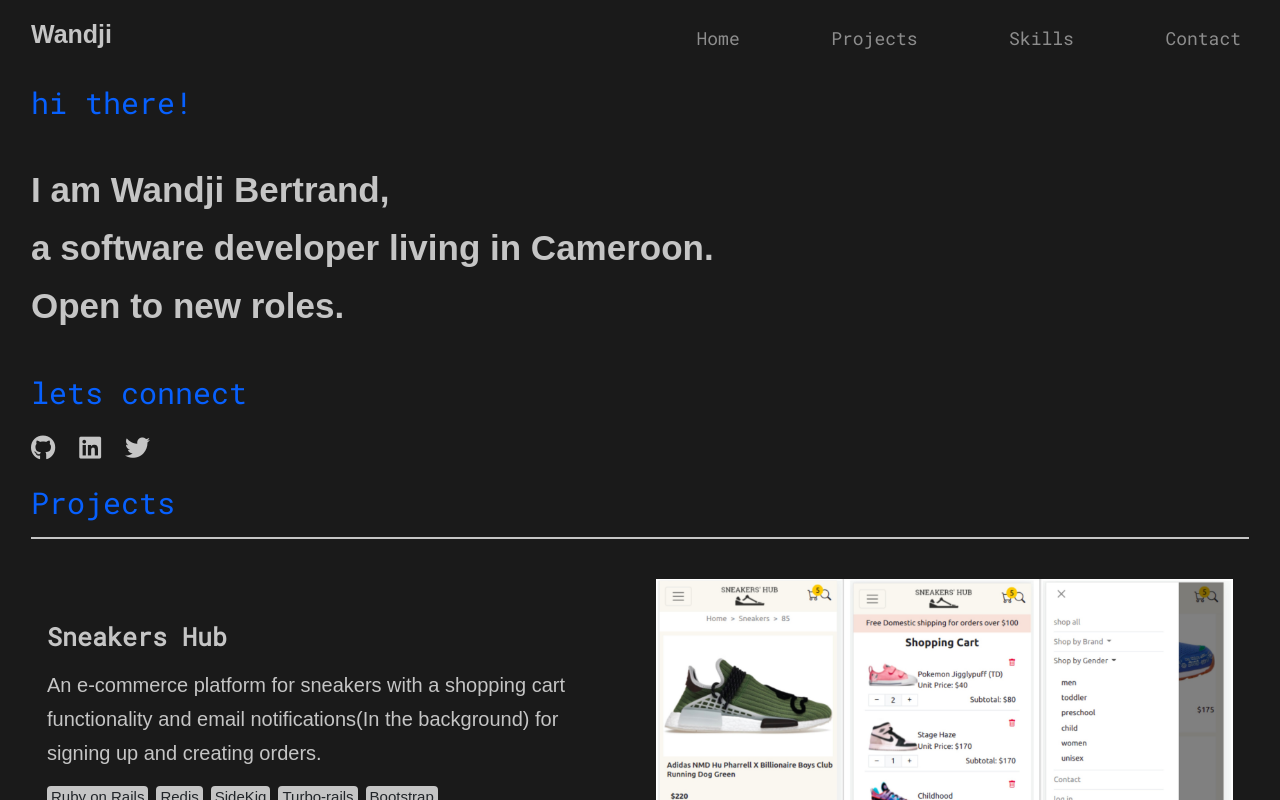
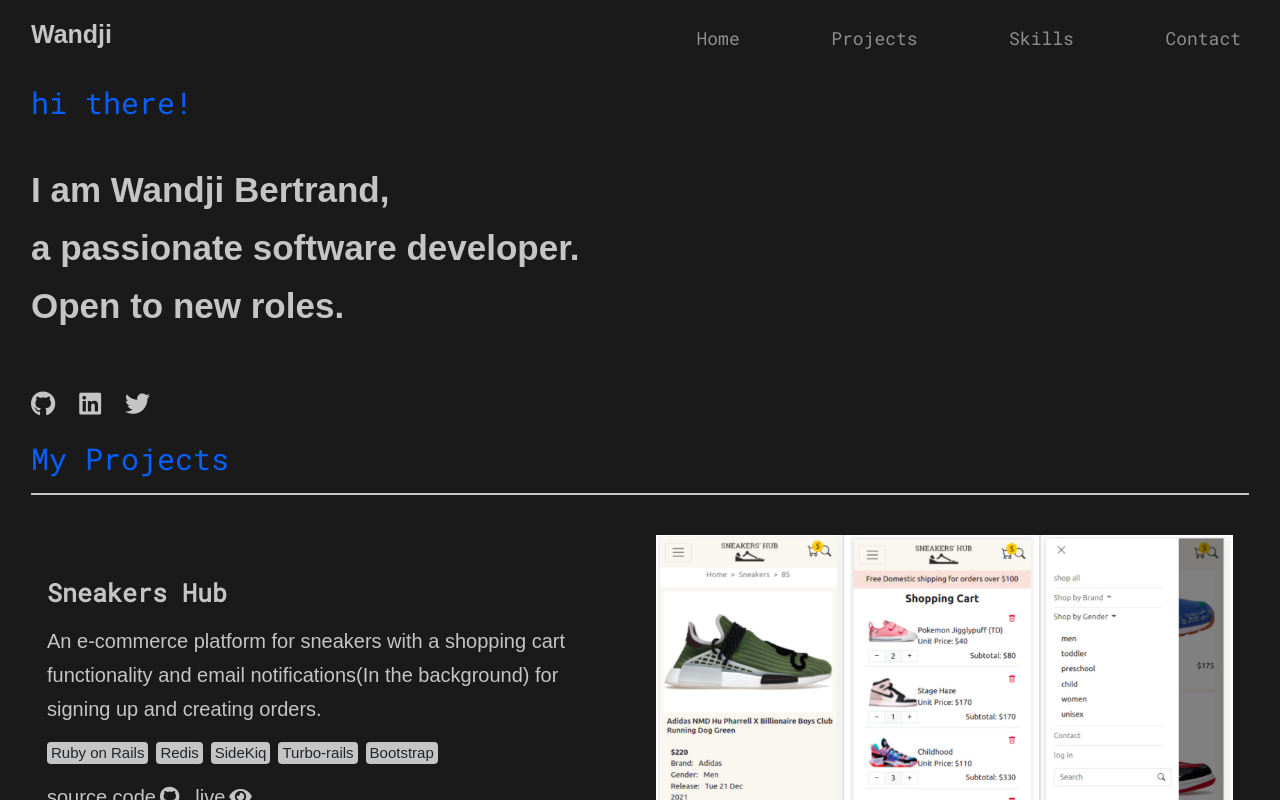
Before and after one commit to wandji20/React-Portfolio, a React (Create React App) app: page / in a window 1280 px wide. Shown: the top 800 px of the page. Built offline with nearby package versions, Linux system fonts and the light colour scheme.

Commit message:
Update project content

```diff
--- a/src/components/container/Contact.js
+++ b/src/components/container/Contact.js
@@ -1,4 +1,3 @@
-// /* eslint-disable */
 import React, { useState, useEffect } from 'react';
 import { useSelector, useDispatch } from 'react-redux';
 import ContactLinks from '../presentation/ContactLinks';
@@ -42,11 +41,12 @@
       <div className="d-md-flex justify-content-center align-items-center mb-2 ">
         <div className="d-none d-md-flex flex-column align-items-start col-md-6 p-0">
           <h5 className="contact-text">
-            <span className="d-block"> Talk is cheap. </span>
-            <span className="d-block">
-              Do reach out in case you need a collaborator,
+            <span className="d-block pe-2">
+              Reach out if you need a collaborator,
+              <br />
               have a feature you need to be implemented,
-              want to build an app, or just want to talk.
+              <br />
+              or want to build an app.
             </span>
             <br />
             <span className="d-block">Email: wbertrand10@gmail.com</span>
--- a/src/components/container/Home.js
+++ b/src/components/container/Home.js
@@ -7,10 +7,9 @@
       <h2>hi there!</h2>
       <h3 className="my-md-5">
         <span className="d-block my-md-3">I am Wandji Bertrand,</span>
-        <span className="d-block my-md-3">a software developer living in Cameroon.</span>
+        <span className="d-block my-md-3">a passionate software developer.</span>
         <span className="d-block my-md-3">Open to new roles.</span>
       </h3>
-      <h2>lets connect</h2>
       <ContactLinks />
     </div>
   </section>
--- a/src/components/container/Projects.js
+++ b/src/components/container/Projects.js
@@ -4,7 +4,7 @@
 
 const Projects = () => (
   <section id="projects" className="container-fluid">
-    <h3 className="">Projects</h3>
+    <h3 className="">My Projects</h3>
     <hr className="hr" />
     <div className="projects w-100 d-flex flex-column">
       {
```
